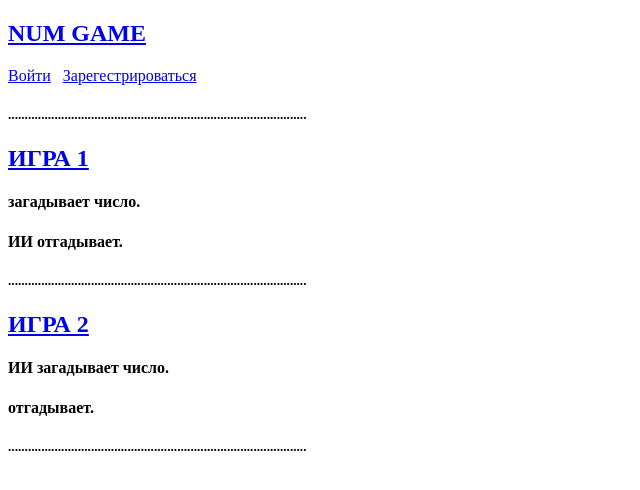
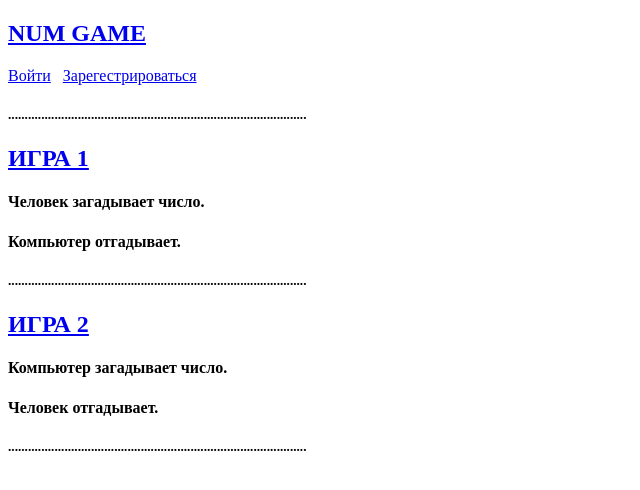
Before and after one commit to Good05Will/num_game, a Django app: page / in a window 1280 px wide. Shown: the top 490 px of the page, without its empty margins (0-640 px from the left). Run offline with Django 5.2, Linux system fonts and the light colour scheme.

Commit message:
NUM GAME 1.1 (edit template)

```diff
--- a/num_games/templates/num_games/index.html
+++ b/num_games/templates/num_games/index.html
@@ -1,11 +1,11 @@
 {% extends "num_games/base.html" %}
 {% block content %}
   <h2><a href="{% url 'num_games:start_ai_play' %}">ИГРА 1</a></h2>
-  <h4>{{ user.username.title }} загадывает число.</h4>
-  <h4>ИИ отгадывает.</h4>
+  <h4>Человек загадывает число.</h4>
+  <h4>Компьютер отгадывает.</h4>
   <h5>..........................................................................................</h5>
   <h2><a href="{% url 'num_games:start_user_play' %}">ИГРА 2</a></h2>
-  <h4>ИИ загадывает число.</h4>
-  <h4>{{ user.username.title }} отгадывает.</h4>
+  <h4>Компьютер загадывает число.</h4>
+  <h4>Человек отгадывает.</h4>
   <h5>..........................................................................................</h5>
 {% endblock content %}
```
